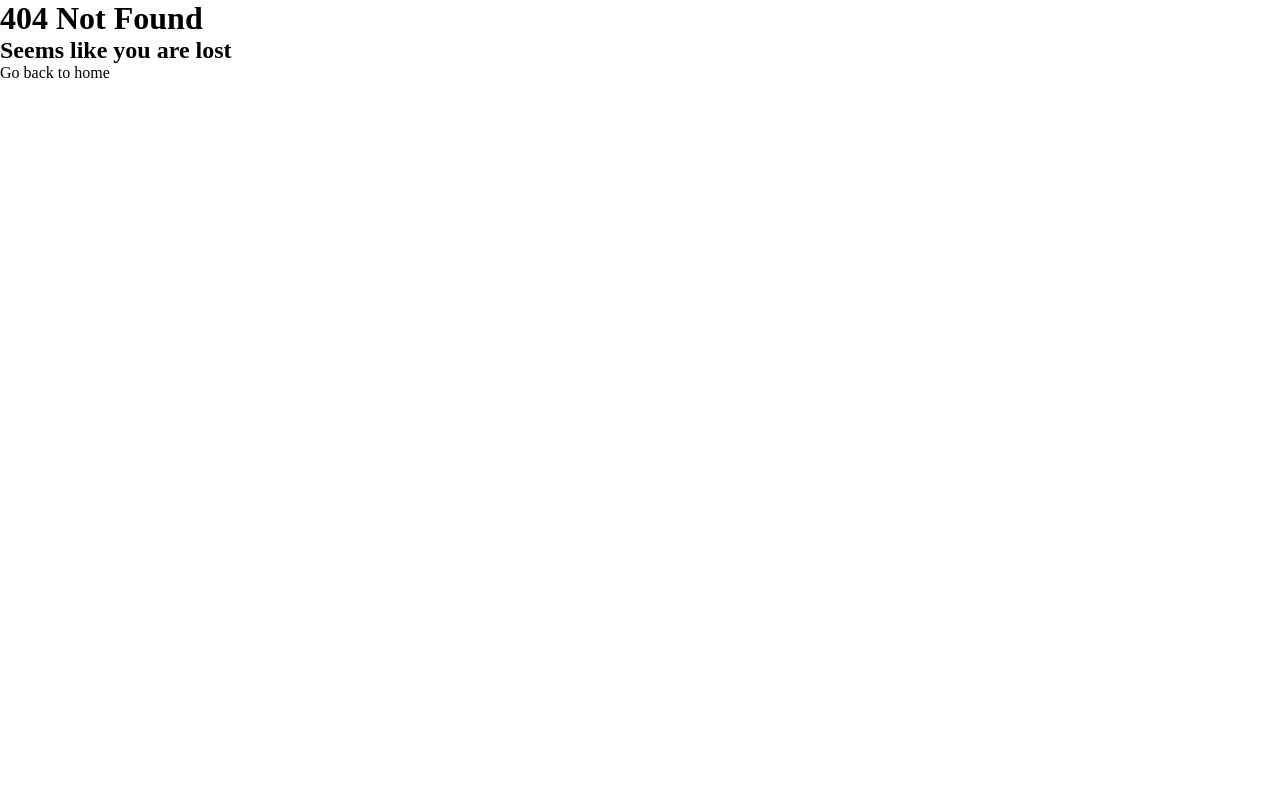
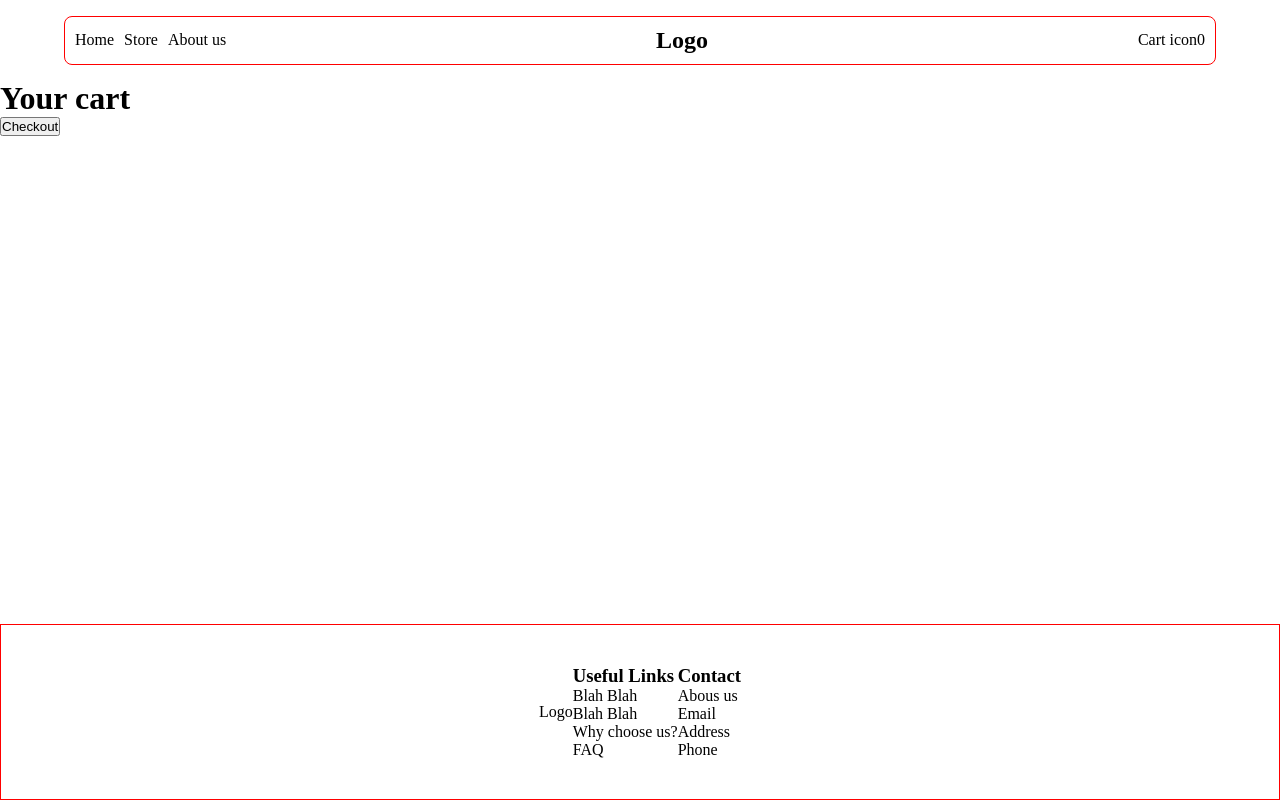
Before and after one commit to nikola88393/Shopping-cart, a React (Vite) app: page /cart in a window 1280 px wide. Before the commit this address had no page. Built offline with nearby package versions, Linux system fonts and the light colour scheme.

Commit message:
Rewrite routes and implement a single App component to render everything

```diff
--- a/src/App.jsx
+++ b/src/App.jsx
@@ -1,5 +1,21 @@
+import { Outlet, useOutlet } from "react-router-dom";
+import Header from "./components/Header/Header";
+import Footer from "./components/Footer/Footer";
+import Home from "./components/Home/Home";
+// import Store from "./components/Store/Store";
+// import Cart from "./components/Cart/Cart";
+// import About from "./components/AboutUs/About";
+// import Home from "./components/Home/Home";
 function App() {
-  return <></>;
+  const outlet = useOutlet();
+
+  return (
+    <>
+      <Header />
+      {outlet === null ? <Home /> : <Outlet />}
+      <Footer />
+    </>
+  );
 }
 
 export default App;
--- a/src/components/AboutUs/About.jsx
+++ b/src/components/AboutUs/About.jsx
@@ -1,13 +1,13 @@
-import Header from "../Header/Header";
-import Footer from "../Footer/Footer";
+// import Header from "../Header/Header";
+// import Footer from "../Footer/Footer";
 import Reviews from "../Reviews/Reviews";
 const About = () => {
   return (
     <>
-      <Header></Header>
+      {/* <Header></Header> */}
       <h1>Here you can see what some of our satisfied clients have to say</h1>
       <Reviews />
-      <Footer></Footer>
+      {/* <Footer></Footer> */}
     </>
   );
 };
--- /dev/null
+++ b/src/components/Cart/Cart.jsx
@@ -0,0 +1,11 @@
+const Cart = () => {
+  return (
+    <div>
+      <h1>Your cart</h1>
+      <div></div>
+      <button>Checkout</button>
+    </div>
+  );
+};
+
+export default Cart;
--- a/src/components/Home/Home.jsx
+++ b/src/components/Home/Home.jsx
@@ -1,12 +1,12 @@
-import Header from "../Header/Header";
-import Footer from "../Footer/Footer";
+// import Header from "../Header/Header";
+// import Footer from "../Footer/Footer";
 import styles from "./Home.module.css";
 import { Link } from "react-router-dom";
 
 const Home = () => {
   return (
     <>
-      <Header />
+      {/* <Header /> */}
       <main className={styles.homeContainer}>
         <div className={styles.textContainer}>
           <h2>Welcome to our store. Here you can find everything you need.</h2>
@@ -21,7 +21,7 @@ const Home = () => {
           </div>
         </div>
       </main>
-      <Footer />
+      {/* <Footer /> */}
     </>
   );
 };
--- a/src/components/Store/Store.jsx
+++ b/src/components/Store/Store.jsx
@@ -1,7 +1,7 @@
-import Header from "../Header/Header";
-import Footer from "../Footer/Footer";
+// import Header from "../Header/Header";
+// import Footer from "../Footer/Footer";
 import useFakeFetch from "../../useFakeFetch";
-import { NavLink, Outlet, useParams } from "react-router-dom";
+import { NavLink, useParams } from "react-router-dom";
 import styles from "./Store.module.css";
 
 const Store = () => {
@@ -34,10 +34,10 @@ const Store = () => {
   if (!products || !categories) {
     return <p>Could not retrieve data</p>;
   }
-  console.log(category);
+
   return (
     <>
-      <Header />
+      {/* <Header /> */}
       <div className={styles.storeContainer}>
         <aside className={styles.productFilters}>
           <h2>Filters</h2>
@@ -57,7 +57,6 @@ const Store = () => {
         </aside>
         <main className={styles.productsWrapper}>
           <div className={styles.productsContainer}>
-            <Outlet />
             {category
               ? filter(category).map((item) => (
                   <div key={item.id} className={styles.itemCard}>
@@ -80,7 +79,7 @@ const Store = () => {
           </div>
         </main>
       </div>
-      <Footer />
+      {/* <Footer /> */}
     </>
   );
 };
```
Also changed, not shown: src/routes.jsx (+13 -6 lines), src/components/Cart/Cart.module.css (added).
